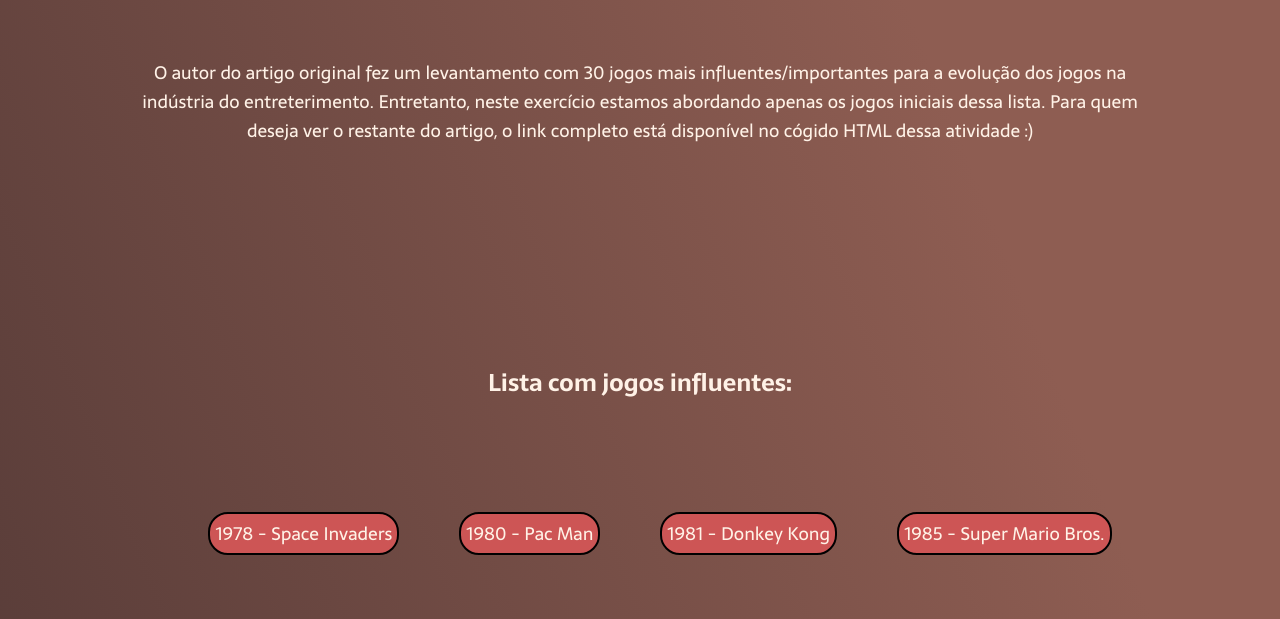
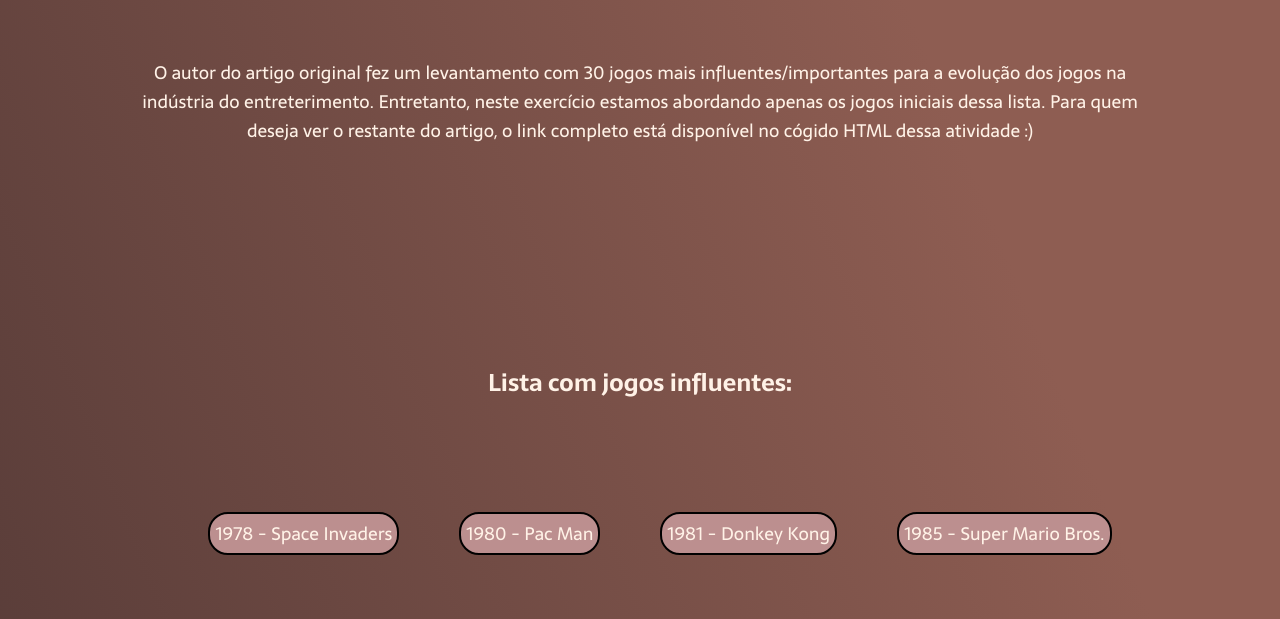
Before and after one commit to anaclarasantza/ATIVIDADE0207, a plain HTML site: page index.html in a window 1280 px wide. Shown: the part 181-800 px from the top of the page. Drawn offline with Linux system fonts and the light colour scheme.

Commit message:
Add files via upload

```diff
--- a/estilo.css
+++ b/estilo.css
@@ -55,7 +55,7 @@ body {
     font-size: 18px;
     border: solid 2px black;
     border-radius: 20px;
-    background-color: #CD5555;
+    background-color: #BC8F8F;
     padding: 5px;
 }
 
```
